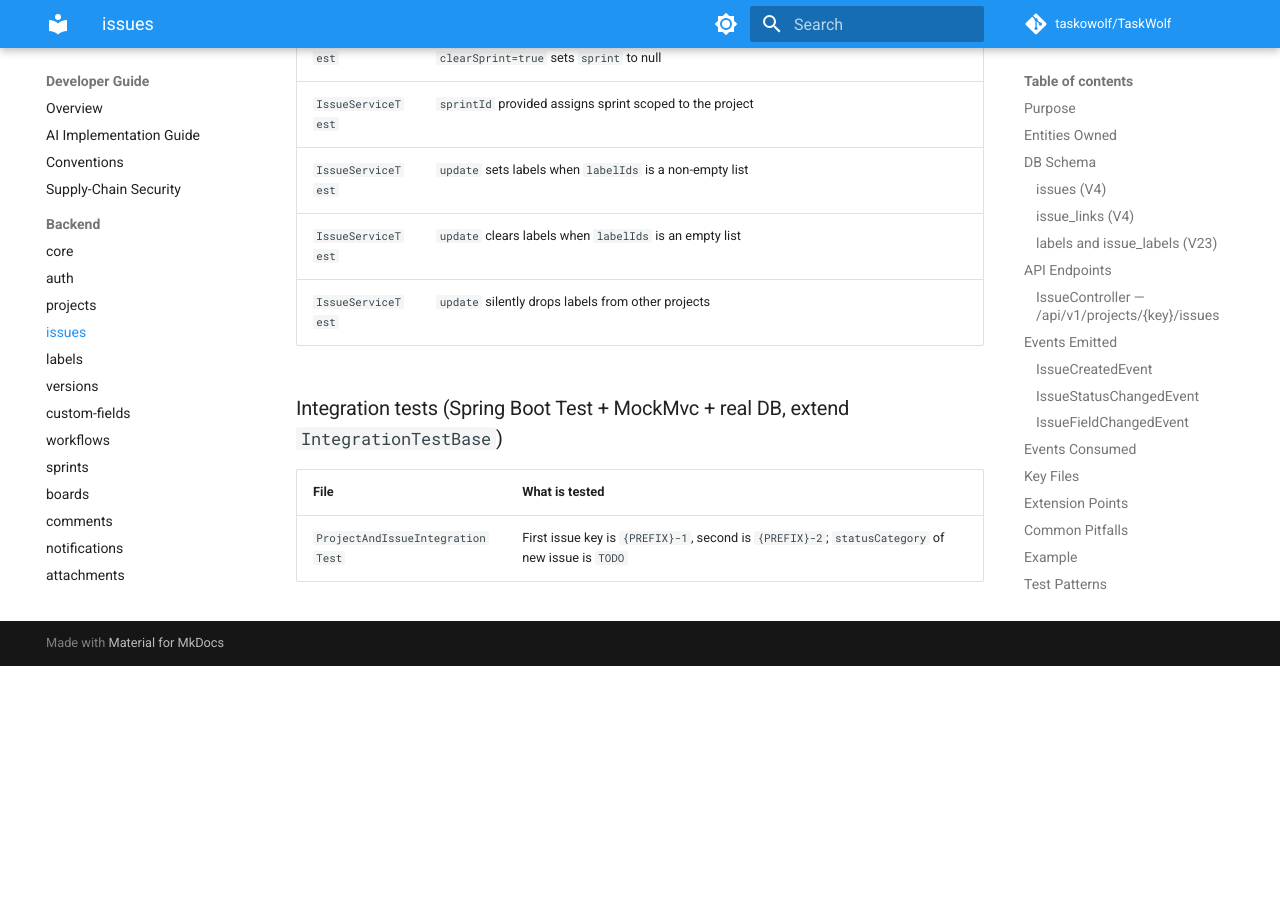
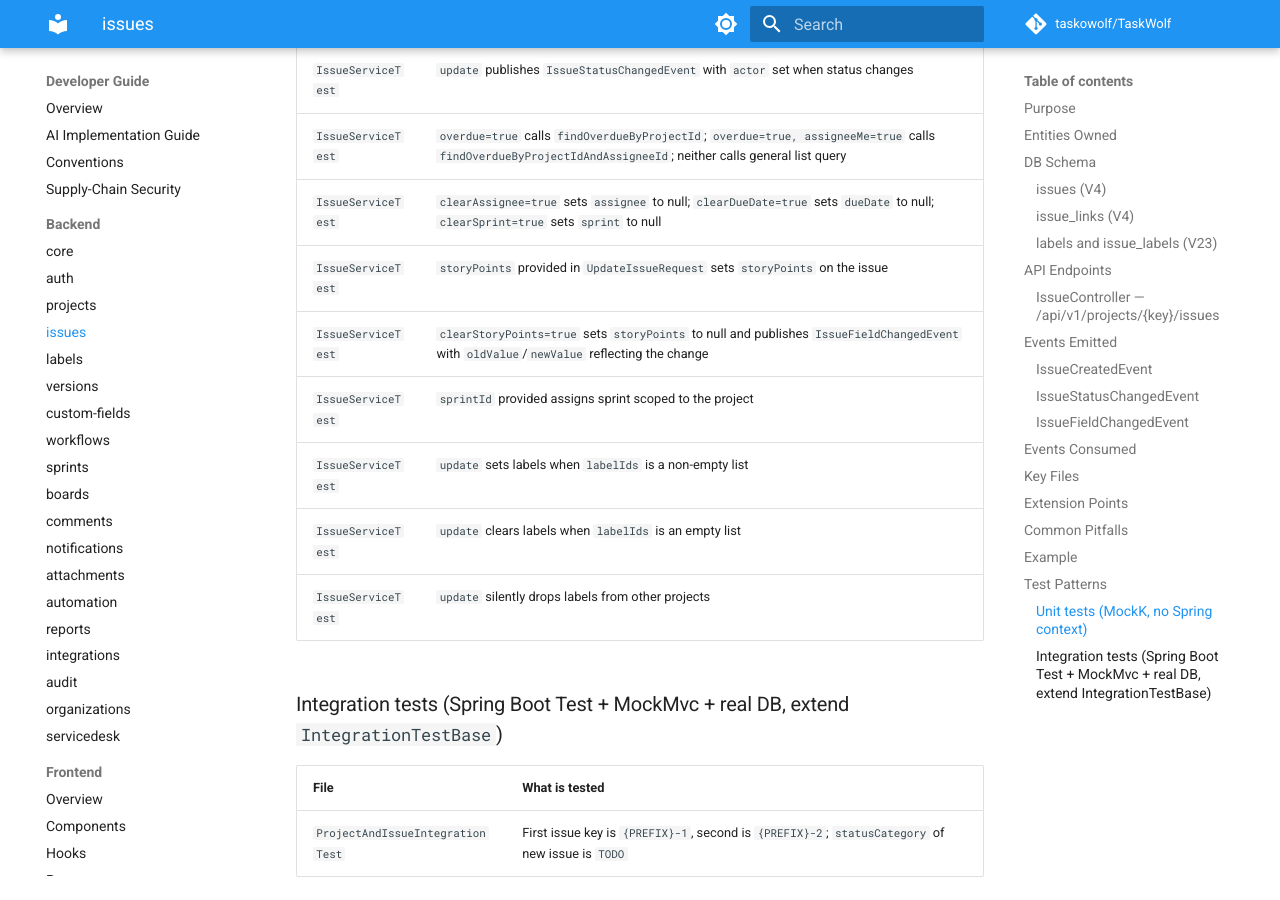
Before and after one commit to WolfTasks/TaskWolf, an MkDocs documentation site: the page built from mkdocs/developer-guide/backend/issues.md, in a window 1280 px wide and 900 px high, scrolled down 8523 px. Built offline with MkDocs 1.6.1 and Material for MkDocs 9.7.7, drawn with Linux system fonts in a browser that asks for light colours; comment, search, counter and statistics services are not loaded; before the commit the page ends 9189 px from its top, so only the background shows below that; some of the changed text lies outside the part shown.

Commit message:
docs(issues): document editable story points and clearStoryPoints flag

````diff
--- a/mkdocs/developer-guide/backend/issues.md
+++ b/mkdocs/developer-guide/backend/issues.md
@@ -142,7 +142,7 @@
 | `backend/src/main/kotlin/com/taskowolf/issues/domain/events/IssueFieldChangedEvent.kt` | Data class published per changed field; `field` is a plain string name |
 | `backend/src/main/kotlin/com/taskowolf/issues/api/IssueController.kt` | REST endpoints; fetches `IssueRefRepository` on single-GET only |
 | `backend/src/main/kotlin/com/taskowolf/issues/api/dto/CreateIssueRequest.kt` | `title` required; defaults `type=TASK`, `priority=MEDIUM`; optional `assigneeId`, `parentId`, `storyPoints` |
-| `backend/src/main/kotlin/com/taskowolf/issues/api/dto/UpdateIssueRequest.kt` | All fields nullable; `clearAssignee`, `clearDueDate`, `clearSprint` booleans used to explicitly null out fields |
+| `backend/src/main/kotlin/com/taskowolf/issues/api/dto/UpdateIssueRequest.kt` | All fields nullable; `clearAssignee`, `clearDueDate`, `clearSprint`, `clearStoryPoints` booleans used to explicitly null out fields; `storyPoints` accepts any `Int?` — no Fibonacci or range validation is enforced server-side |
 | `backend/src/main/kotlin/com/taskowolf/issues/api/dto/IssueResponse.kt` | Serializes all issue fields; `refs: List<IssueRefResponse>` defaults to `emptyList()` on list endpoints |
 | `backend/src/main/kotlin/com/taskowolf/issues/application/IssueService.kt` | `create`, `update`, `findByProject`, `findByKey`, `delete`, `createTicketFromEmail`; enforces project scope on all queries |
 | `backend/src/main/kotlin/com/taskowolf/issues/infrastructure/IssueRepository.kt` | Custom queries: `maxKeyNumberByProject`, `findOverdueByProjectId`, `findOverdueByProjectIdAndAssigneeId`, `sumStoryPointsBySprintId` |
@@ -203,7 +203,7 @@
 Clearable fields use an explicit boolean flag rather than null-ambiguity:
 
 ```kotlin
-// Same pattern for clearable fields (assignee, dueDate, sprint)
+// Same pattern for clearable fields (assignee, dueDate, sprint, storyPoints)
 if (request.clearAssignee) {
     val old = issue.assignee?.displayName
     issue.assignee = null
@@ -235,6 +235,8 @@
 | `IssueServiceTest` | `update` publishes `IssueStatusChangedEvent` with `actor` set when status changes |
 | `IssueServiceTest` | `overdue=true` calls `findOverdueByProjectId`; `overdue=true, assigneeMe=true` calls `findOverdueByProjectIdAndAssigneeId`; neither calls general list query |
 | `IssueServiceTest` | `clearAssignee=true` sets `assignee` to null; `clearDueDate=true` sets `dueDate` to null; `clearSprint=true` sets `sprint` to null |
+| `IssueServiceTest` | `storyPoints` provided in `UpdateIssueRequest` sets `storyPoints` on the issue |
+| `IssueServiceTest` | `clearStoryPoints=true` sets `storyPoints` to null and publishes `IssueFieldChangedEvent` with `oldValue`/`newValue` reflecting the change |
 | `IssueServiceTest` | `sprintId` provided assigns sprint scoped to the project |
 | `IssueServiceTest` | `update` sets labels when `labelIds` is a non-empty list |
 | `IssueServiceTest` | `update` clears labels when `labelIds` is an empty list |
````
Also changed, not shown: mkdocs/developer-guide/frontend/components.md (+2 -0 lines).
